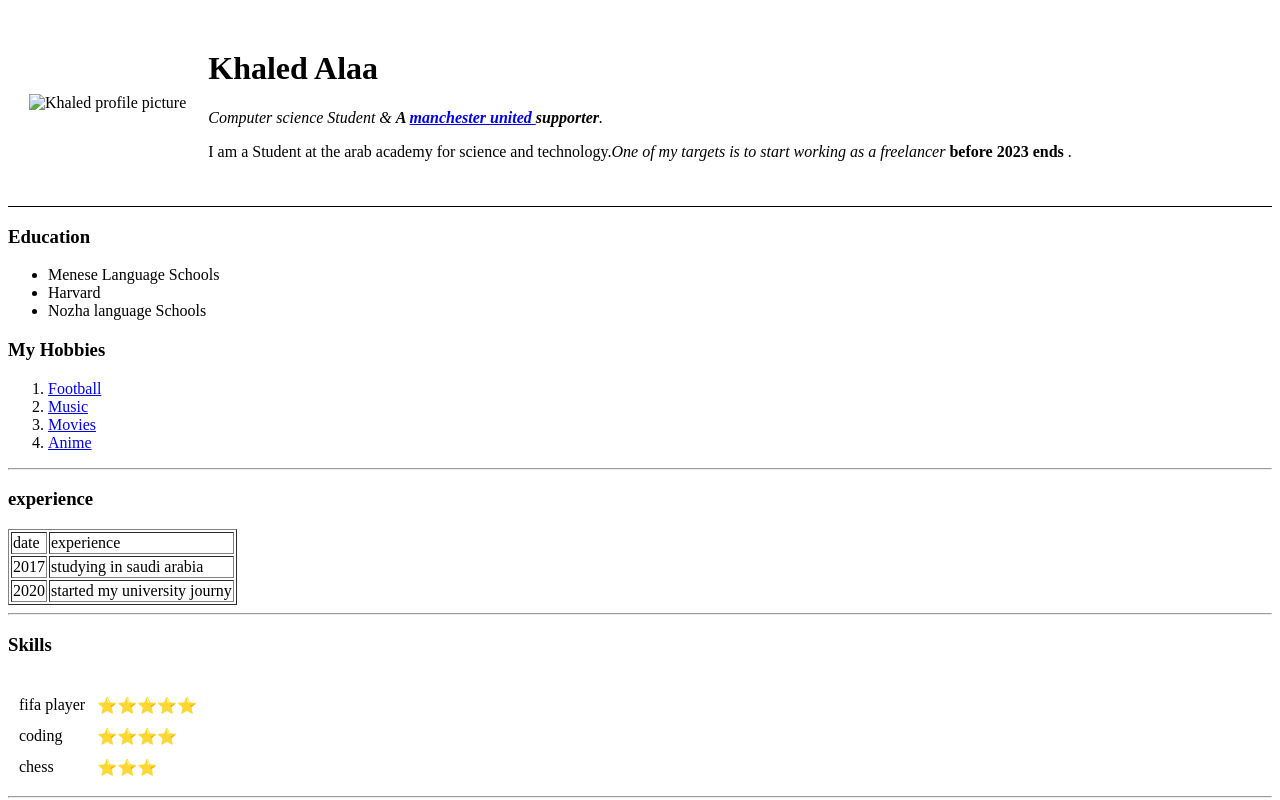
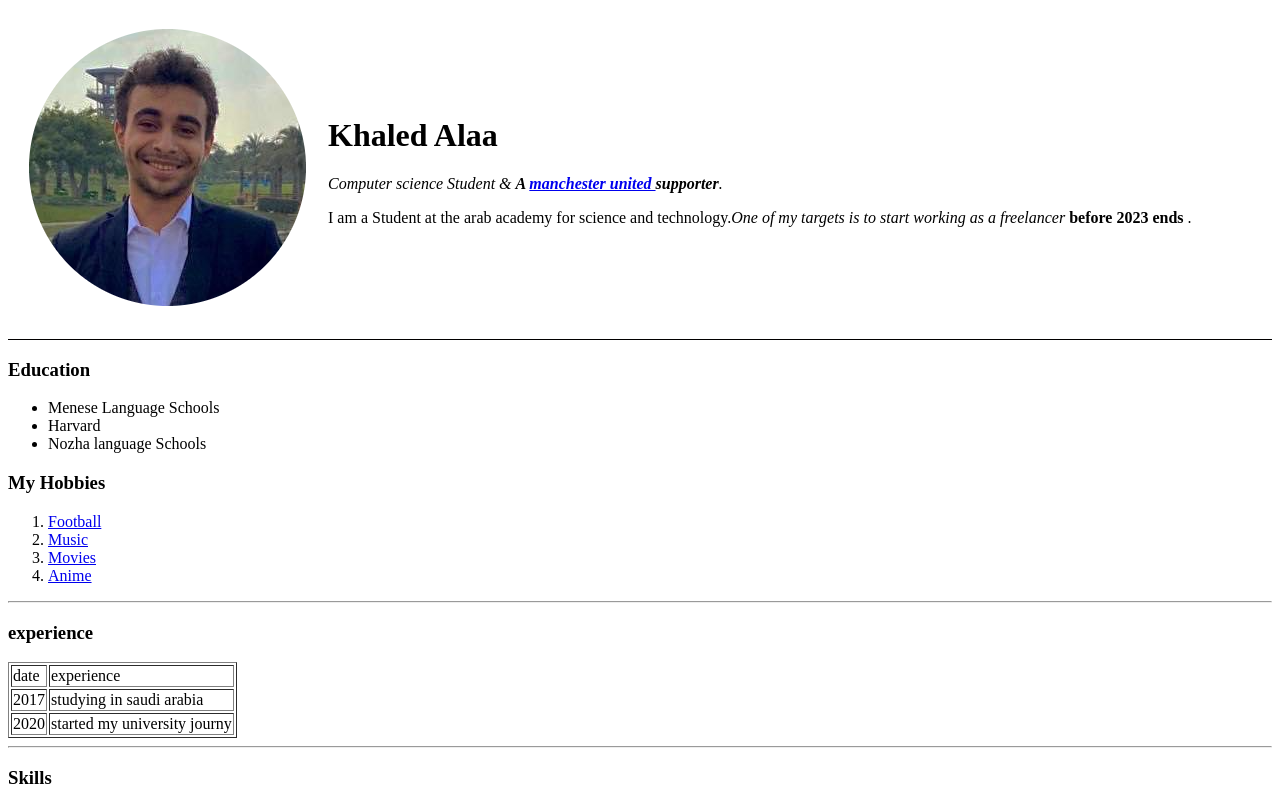
Before and after one commit to khaled1210/cv, a plain HTML site: page index.html in a window 1280 px wide. Shown: the top 800 px of the page. Drawn offline with Linux system fonts and the light colour scheme.

Commit message:
Update index.html

```diff
--- a/index.html
+++ b/index.html
@@ -9,7 +9,7 @@
 <body>
   <table cellspacing='20'>
     <tr>
-      <td><img src="image/khaled.png" alt="Khaled profile picture "></td>
+      <td><img src="khaled.png" alt="Khaled profile picture "></td>
       <td>
         <h1>Khaled Alaa</h1>
         <p><em>Computer science Student & <strong>A <a href="https://www.manutd.com/en">manchester united </a>supporter</strong>.</em></p>
```
